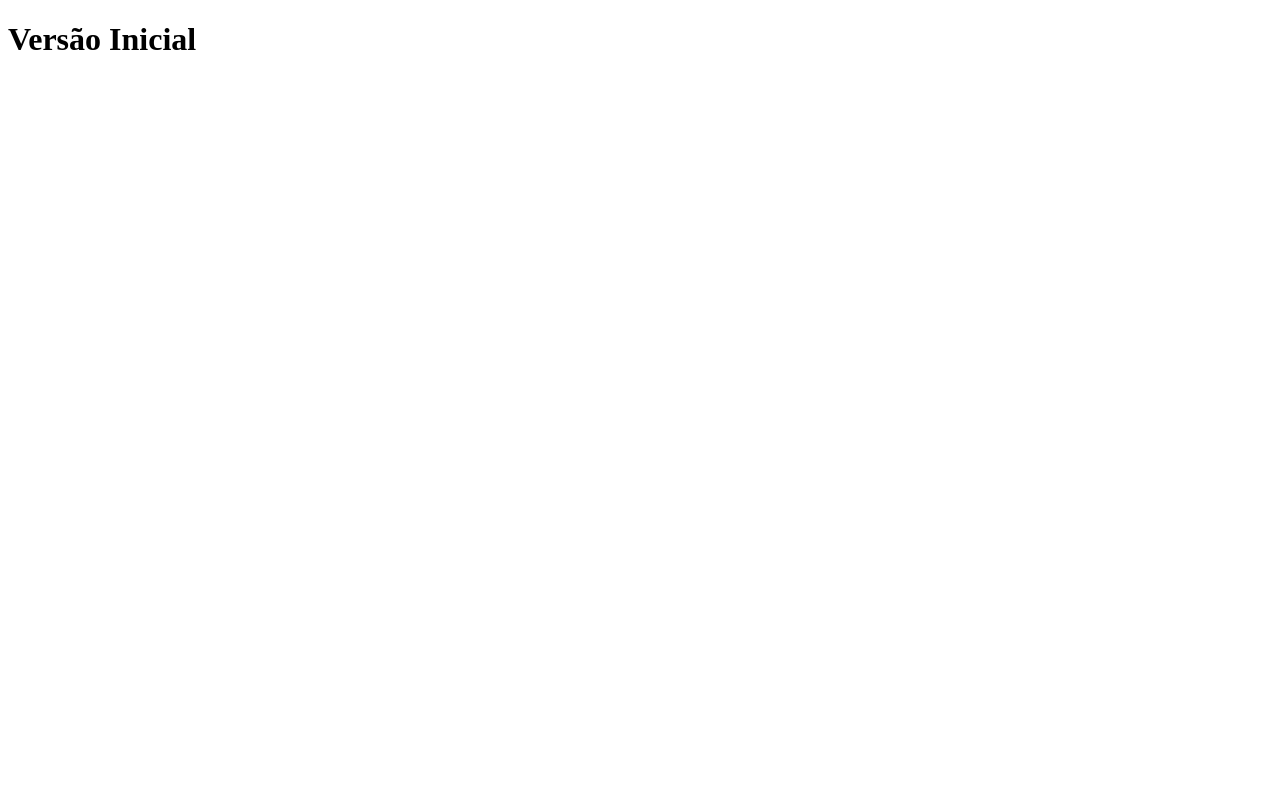
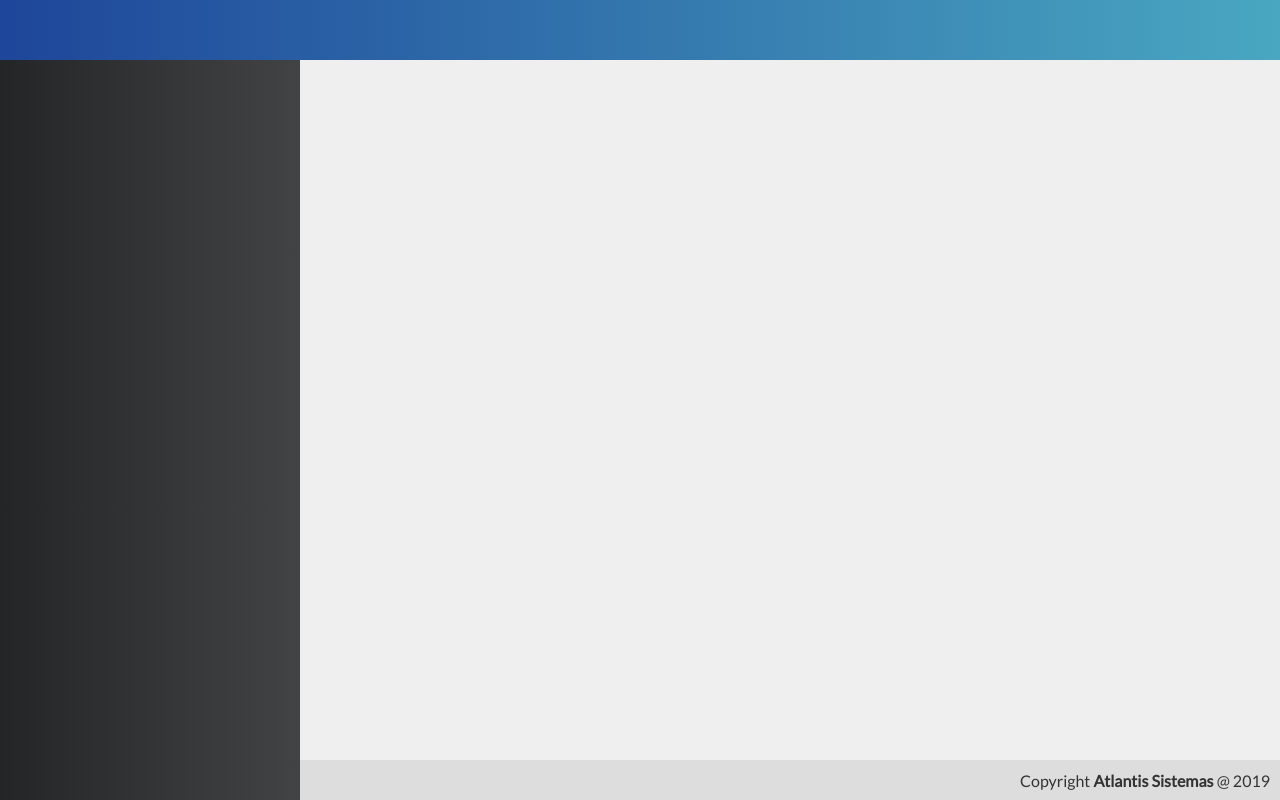
Before and after one commit to ronaldofjc/knowledge-base, a Vue app in the folder frontend/: page / in a window 1280 px wide. Built offline with nearby package versions, Linux system fonts and the light colour scheme.

Commit message:
Initial Layout - Header Menu Content Footer

```diff
--- a/frontend/src/App.vue
+++ b/frontend/src/App.vue
@@ -1,15 +1,44 @@
 <template>
-	<div id="app">
-		<h1>Versão Inicial</h1>
-	</div>
+  <div id="app">
+    <Header/>
+    <Menu/>
+    <Content/>
+    <Footer/>
+  </div>
 </template>
 
 <script>
+import Header from "./components/template/Header";
+import Menu from "./components/template/Menu";
+import Content from "./components/template/Content";
+import Footer from "./components/template/Footer";
+
 export default {
-	name: "App",
-}
+  name: "App",
+  components: { Header, Menu, Content, Footer }
+};
 </script>
 
 <style>
+* {
+  font-family: "Lato", "sans-serif";
+}
 
+body {
+  margin: 0;
+}
+
+#app {
+  -webkit-font-smoothing: antialiased;
+  -moz-osx-font-smoothing: grayscale;
+
+  height: 100vh;
+  display: grid;
+  grid-template-rows: 60px 1fr 40px;
+  grid-template-columns: 300px 1fr;
+  grid-template-areas:
+    "header header"
+    "menu content"
+    "menu footer";
+}
 </style>
--- /dev/null
+++ b/frontend/src/components/template/Content.vue
@@ -0,0 +1,17 @@
+<template>
+  <div class="content"></div>
+</template>
+
+<script>
+export default {
+  name: "Content"
+};
+</script>
+
+<style>
+.content {
+  grid-area: content;
+  background-color: #efefef;
+  padding: 20px;
+}
+</style>
--- /dev/null
+++ b/frontend/src/components/template/Footer.vue
@@ -0,0 +1,33 @@
+<template>
+  <footer class="footer">
+    <span>
+      Copyright
+      <strong>Atlantis Sistemas</strong>
+      @ {{ date.getFullYear() }}
+    </span>
+  </footer>
+</template>
+
+<script>
+export default {
+  name: "Footer",
+  data() {
+    return {
+      date: new Date()
+    };
+  }
+};
+</script>
+
+<style>
+.footer {
+  grid-area: footer;
+  background-color: #ddd;
+  color: #333;
+
+  display: flex;
+  align-items: center;
+  justify-content: flex-end;
+  padding-right: 10px;
+}
+</style>
--- /dev/null
+++ b/frontend/src/components/template/Header.vue
@@ -0,0 +1,20 @@
+<template>
+  <header class="header"></header>
+</template>
+
+<script>
+export default {
+  name: "Header"
+};
+</script>
+
+<style>
+.header {
+  grid-area: header;
+  background: linear-gradient(to right, #1e469a, #49a7c1);
+
+  display: flex;
+  justify-content: center;
+  align-items: center;
+}
+</style>
--- /dev/null
+++ b/frontend/src/components/template/Menu.vue
@@ -0,0 +1,20 @@
+<template>
+  <aside class="menu"></aside>
+</template>
+
+<script>
+export default {
+  name: "Menu"
+};
+</script>
+
+<style>
+.menu {
+  grid-area: menu;
+  background: linear-gradient(to right, #232526, #414345);
+
+  display: flex;
+  flex-direction: column;
+  flex-wrap: wrap;
+}
+</style>
```
Also changed, not shown: 2 other files (tests, documents, lock files or other folders).
